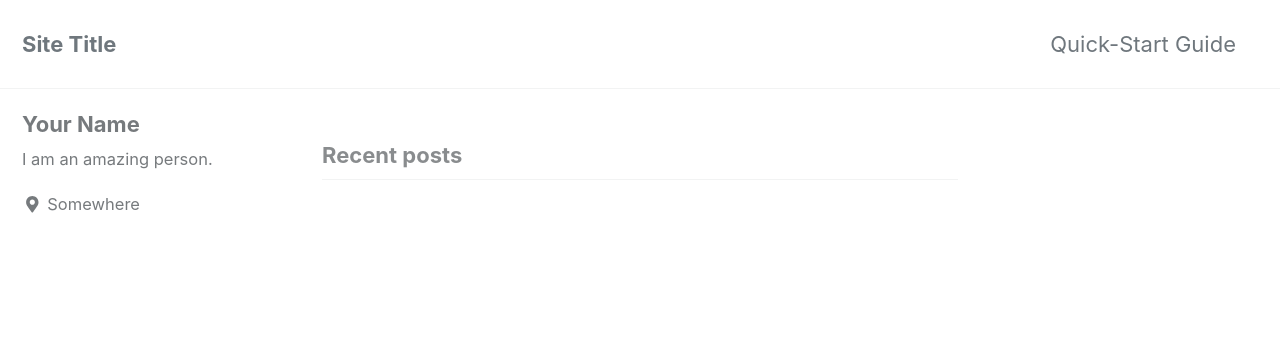
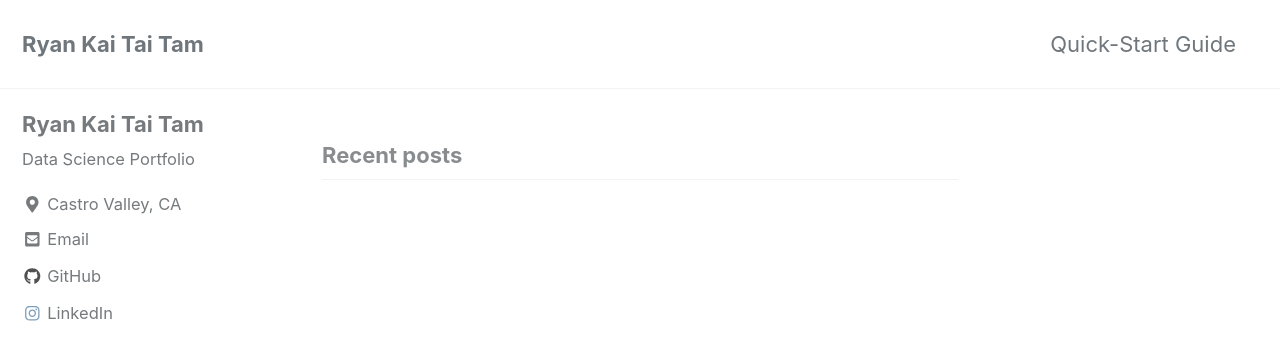
Before and after one commit to ryan-kttam/ryan-kttam.github.io, a Jekyll site: the page built from index.html, in a window 1280 px wide and 900 px high. Shown: the top 360 px of the window. Built offline with Jekyll 4.4.1, drawn with Linux system fonts in a browser that asks for light colours; cached includes are drawn as plain includes; nearby versions of some CDN libraries; the list of posts is cut into pages by our own code; some of the changed text lies outside the part shown.

Commit message:
building portfolio v1

```diff
--- a/_config.yml
+++ b/_config.yml
@@ -16,10 +16,10 @@ minimal_mistakes_skin    : "default" # "air", "aqua", "contrast", "dark", "dirt"
 
 # Site Settings
 locale                   : "en-US"
-title                    : "Site Title"
+title                    : "Ryan Kai Tai Tam"
 title_separator          : "-"
-name                     : "Your Name"
-description              : "An amazing website."
+name                     : "Ryan Kai Tai Tam"
+description              : "Data Science Portfolio"
 url                      : # the base hostname & protocol for your site e.g. "https://mmistakes.github.io"
 baseurl                  : # the subpath of your site, e.g. "/blog"
 repository               : # GitHub username/repo-name e.g. "mmistakes/minimal-mistakes"
@@ -101,15 +101,15 @@ analytics:
 
 # Site Author
 author:
-  name             : "Your Name"
+  name             : "Ryan Kai Tai Tam"
   avatar           : # path of avatar image, e.g. "/assets/images/bio-photo.jpg"
-  bio              : "I am an amazing person."
-  location         : "Somewhere"
+  bio              : "Data Science Portfolio"
+  location         : "Castro Valley, CA"
   email            :
   links:
     - label: "Email"
       icon: "fas fa-fw fa-envelope-square"
-      # url: mailto:your.name@email.com
+      url: mailto:ryantam0626@gmail.com
     - label: "Website"
       icon: "fas fa-fw fa-link"
       # url: "https://your-website.com"
@@ -121,10 +121,10 @@ author:
       # url: "https://facebook.com/"
     - label: "GitHub"
       icon: "fab fa-fw fa-github"
-      # url: "https://github.com/"
-    - label: "Instagram"
+      url: "https://github.com/ryan-kttam"
+    - label: "LinkedIn"
       icon: "fab fa-fw fa-instagram"
-      # url: "https://instagram.com/"
+      url: "https://www.linkedin.com/in/kai-tai-tam/"
 
 # Site Footer
 footer:
@@ -137,16 +137,16 @@ footer:
       # url:
     - label: "GitHub"
       icon: "fab fa-fw fa-github"
-      # url:
+      url: "https://github.com/ryan-kttam"
     - label: "GitLab"
       icon: "fab fa-fw fa-gitlab"
       # url:
     - label: "Bitbucket"
       icon: "fab fa-fw fa-bitbucket"
       # url:
-    - label: "Instagram"
+    - label: "LinkedIn"
       icon: "fab fa-fw fa-instagram"
-      # url:
+      url: "https://www.linkedin.com/in/kai-tai-tam/"
 
 
 # Reading Files
@@ -288,3 +288,11 @@ defaults:
       comments: # true
       share: true
       related: true
+
+  # _pages
+  - scope:
+      path: ""
+      type: page
+    values:
+    layout: single
+    author_profile: true
```
